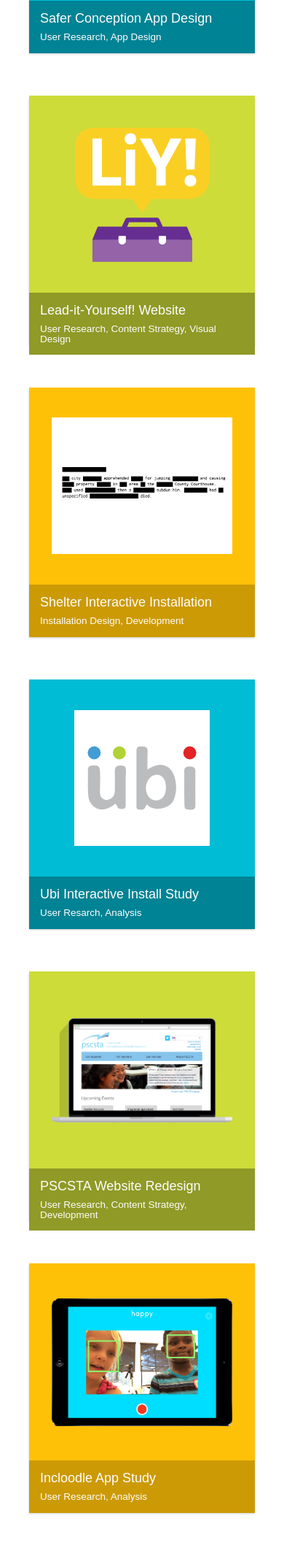
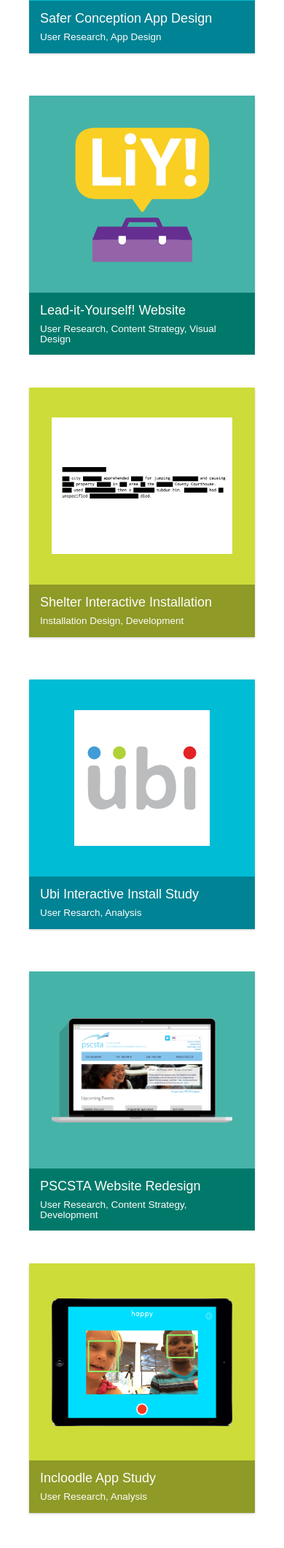
Before and after one commit to susanev/susanev.github.io, a PHP site: page / in a window 390 px wide. Shown: the part 579-2700 px from the top of the page at 73% size. Run offline with PHP 8.4, Linux system fonts and the light colour scheme; some libraries are stand-ins or nearby versions.

Commit message:
updated index colors

```diff
--- a/css/styles.css
+++ b/css/styles.css
@@ -672,27 +672,27 @@ li.rslides_here {
 }
 
 .projects a:nth-of-type(4n - 2) .project-img {
+    background-color: #46B3A8;
+}
+
+.projects a:nth-of-type(4n - 2) .project-info {
+    background-color: #00796B;
+}
+
+.projects a:nth-of-type(4n - 1) .project-img {
     background-color: #CDDC39;
 }
 
-.projects a:nth-of-type(4n - 2) .project-info {
+.projects a:nth-of-type(4n - 1) .project-info {
     background-color: #8F9A27;
 }
 
-.projects a:nth-of-type(4n - 1) .project-img {
-    background-color: #FFC107;
-}
-
-.projects a:nth-of-type(4n - 1) .project-info {
-    background-color: #CC9A05;
-}
-
 .projects a:nth-of-type(4n) .project-img {
-    background-color: #CDDC39;
+    background-color: #46B3A8;
 }
 
 .projects a:nth-of-type(4n) .project-info {
-    background-color: #8F9A27;
+    background-color: #00796B;
 }
 
 /* media queries */
@@ -715,19 +715,19 @@ li.rslides_here {
     }
 
     .projects a:nth-of-type(3n - 1) .project-img {
+        background-color: #46B3A8;
+    }
+
+    .projects a:nth-of-type(3n - 1) .project-info {
+        background-color: #00796B;
+    }
+
+    .projects a:nth-of-type(3n) .project-img {
         background-color: #CDDC39;
     }
 
-    .projects a:nth-of-type(3n - 1) .project-info {
+    .projects a:nth-of-type(3n) .project-info {
         background-color: #8F9A27;
-    }
-
-    .projects a:nth-of-type(3n) .project-img {
-        background-color: #FFC107;
-    }
-
-    .projects a:nth-of-type(3n) .project-info {
-        background-color: #CC9A05;
     }
 
     .tres-last {
```
